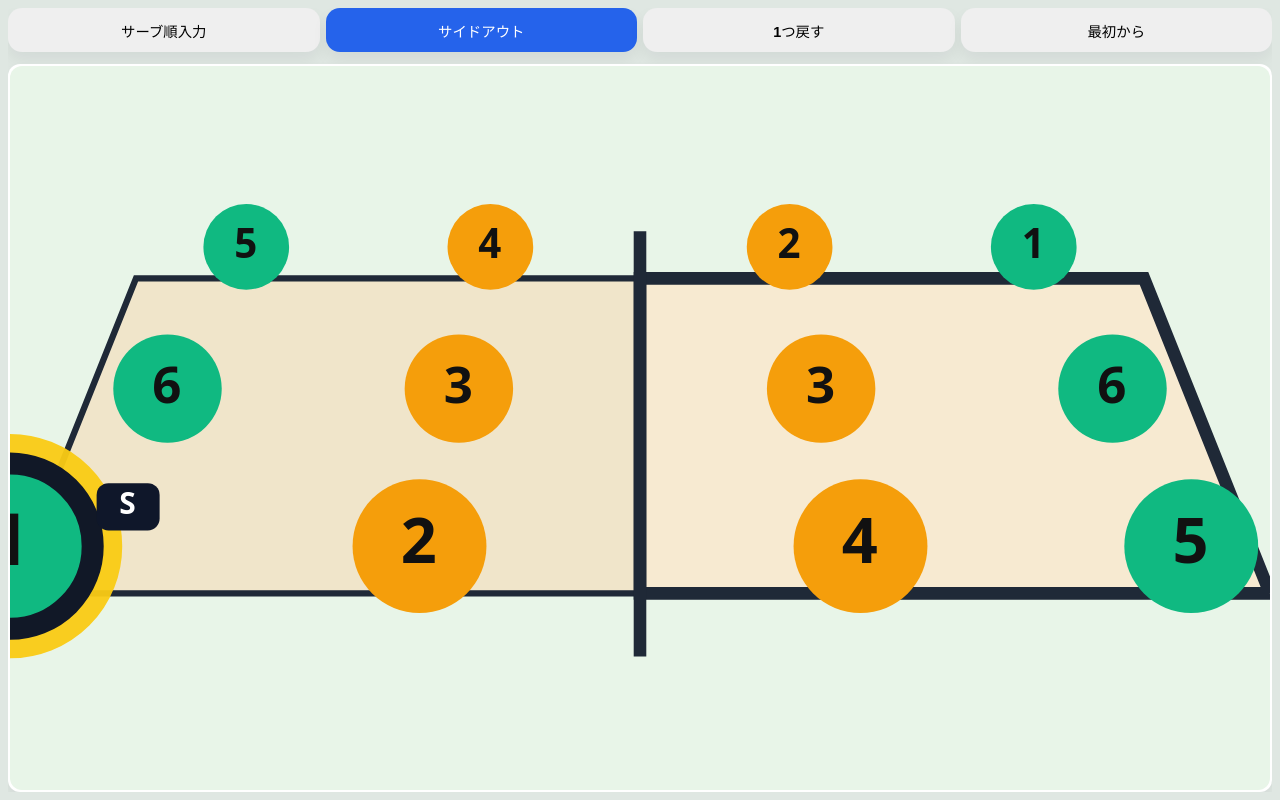
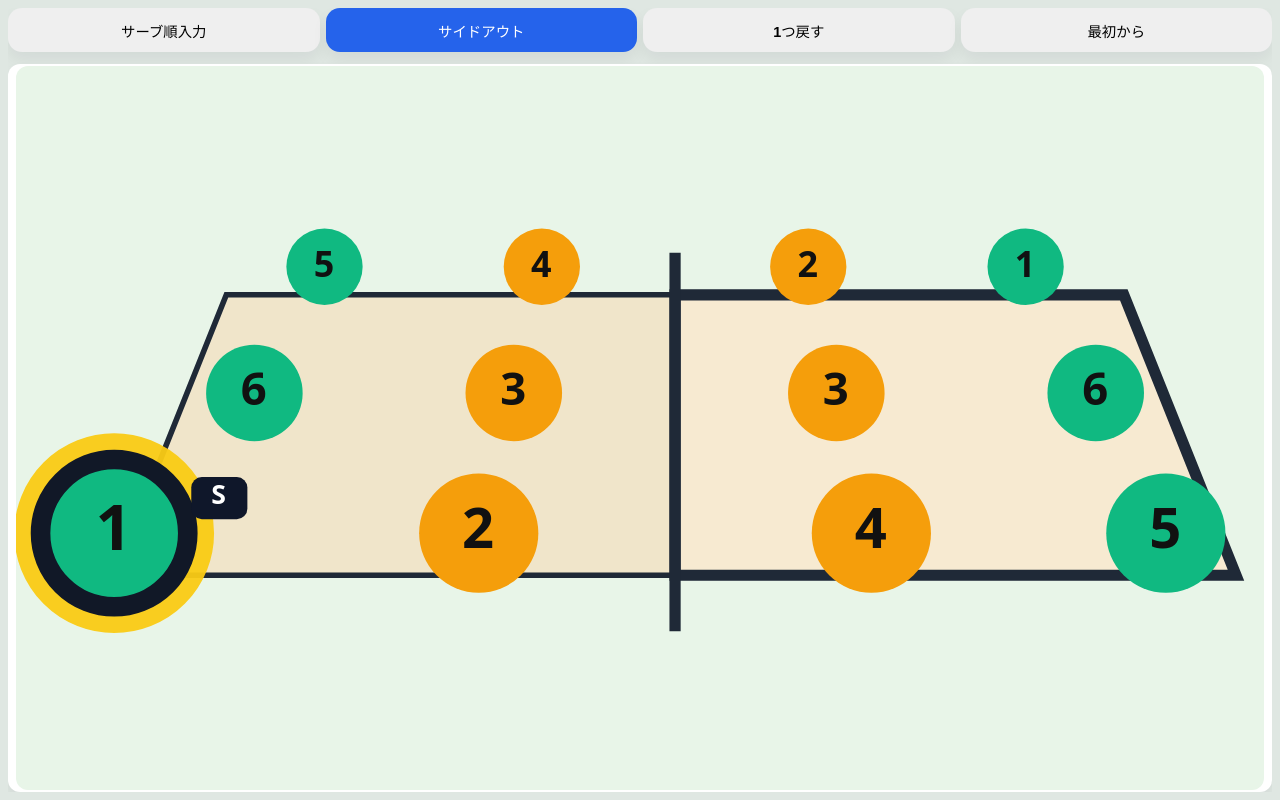
Before and after one commit to susie-cindy/vice-ref, a React (Vite) app: page / in a window 1280 px wide. Both pictures are taken after a click on the button "試合中表示". Built offline with nearby package versions, Linux system fonts and the light colour scheme.

Commit message:
court-size

```diff
--- a/src/App.css
+++ b/src/App.css
@@ -428,6 +428,12 @@ body {
   justify-content: stretch;
 }
 
+.court-svg-wrapper--compact {
+  width: calc(100% - 12px);
+  max-width: 100%;
+  margin: 0 auto;
+}
+
 .court-svg {
   width: 100%;
   height: 100%;
--- a/src/App.jsx
+++ b/src/App.jsx
@@ -372,6 +372,7 @@ function CourtView({ match, displayOrder, compact = false, onPlayerTap, liberoTa
   const rightFillOpacity = rightIsReceiving ? 1 : 0.85;
   const courtStrokeColor = "#1f2937";
   const lineStrokeWidth = 1.6;
+  const courtViewBox = compact ? "-14 0 178 74" : "0 0 160 74";
 
   return (
     <div className={`court-card ${compact ? "court-card--compact" : ""}`}>
@@ -395,8 +396,8 @@ function CourtView({ match, displayOrder, compact = false, onPlayerTap, liberoTa
         </>
       )}
 
-      <div className="court-svg-wrapper">
-        <svg viewBox="0 0 160 74" className="court-svg">
+      <div className={`court-svg-wrapper ${compact ? "court-svg-wrapper--compact" : ""}`}>
+        <svg viewBox={courtViewBox} className="court-svg">
           <polygon
             points="0,58 16,18 80,18 80,58"
             fill={leftIsReceiving ? highlightFill : baseFill}
```
